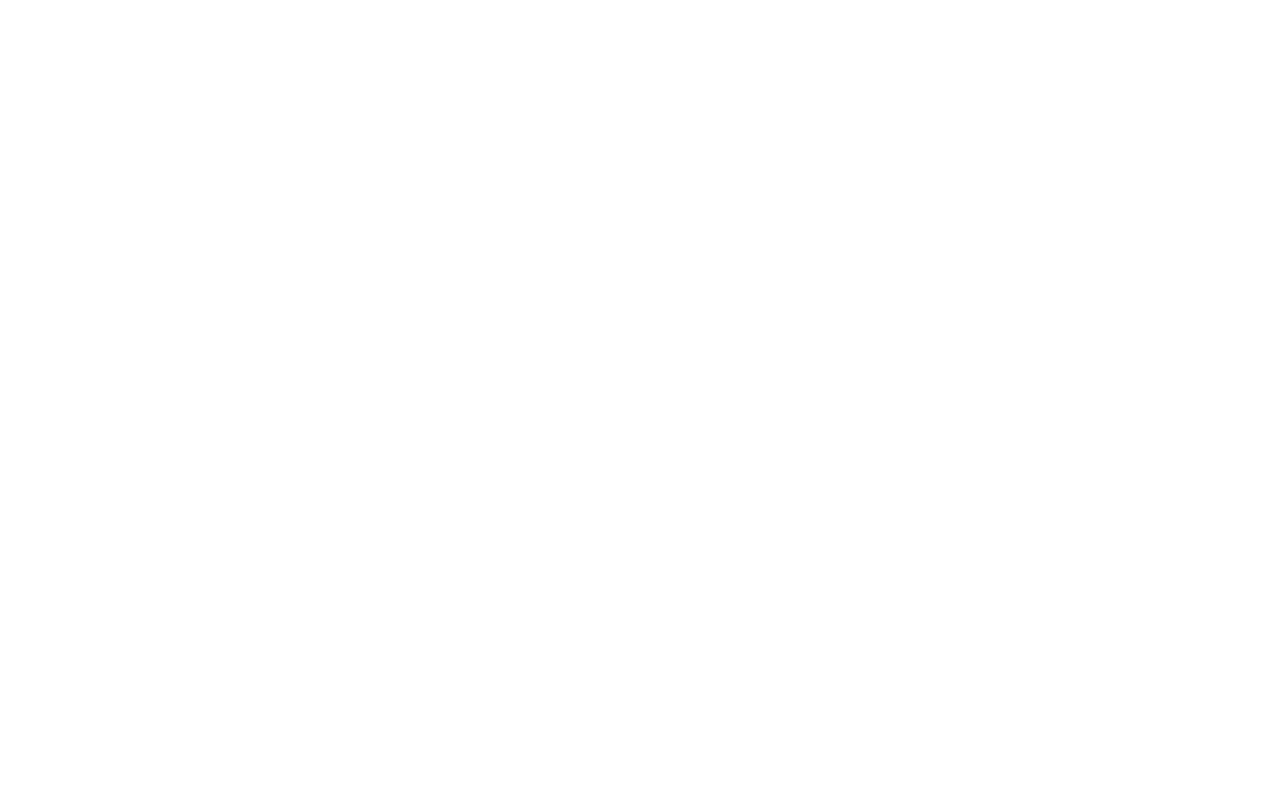
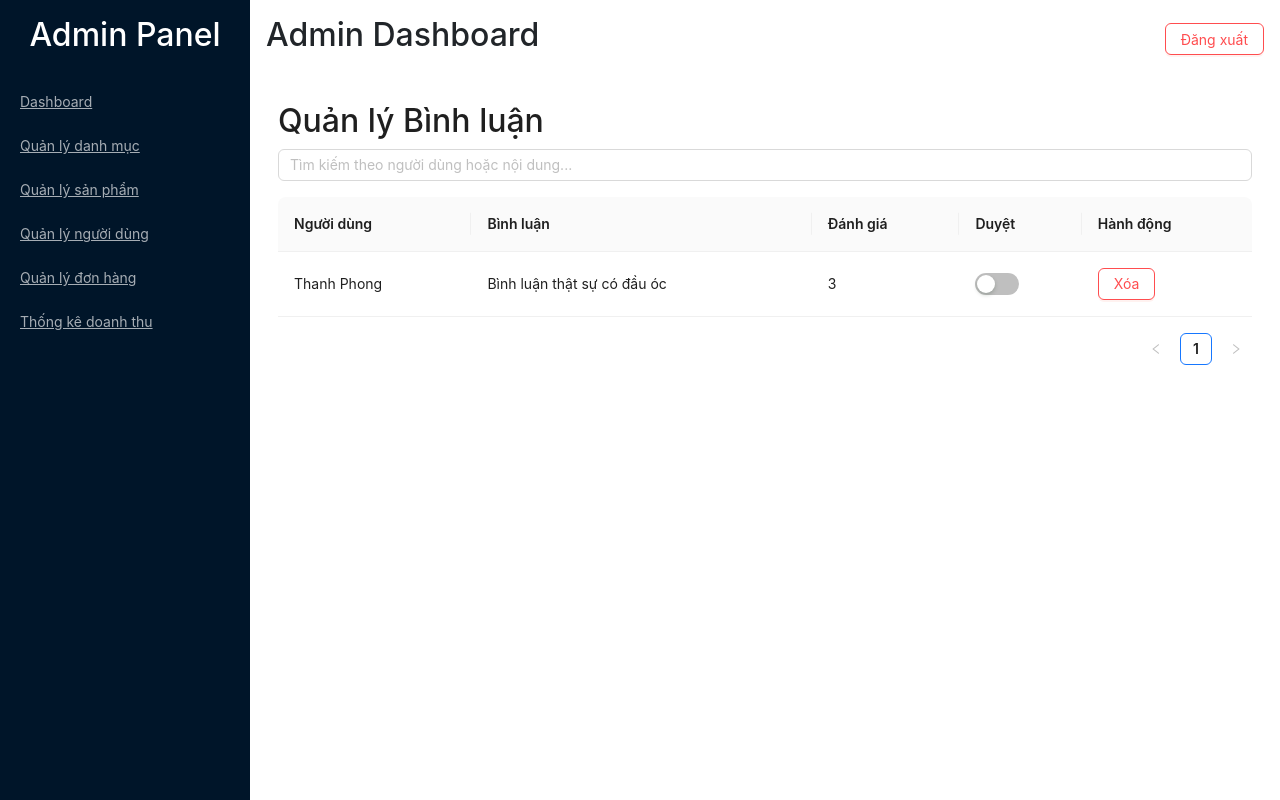
Before and after one commit to Meliodasad/WEB2091-FrameWork2-Uniqlo, a React (Vite) app: page /admin/AdminComments in a window 1280 px wide. Before the commit this address had no page. Built offline with nearby package versions, Linux system fonts and the light colour scheme; data requests are answered from the project's data file; sample sign-in values are in the browser's storage.

Commit message:
comment va sua loi admin

```diff
--- a/db.json
+++ b/db.json
@@ -81,6 +81,15 @@
       "categoryId": "Áo Sơ Mi"
     }
   ],
+  "reviews": [
+    {
+      "id": 1743426368887,
+      "productId": "2",
+      "user": "Thanh Phong",
+      "comment": "Bình luận thật sự có đầu óc",
+      "rating": 3
+    }
+  ],
   "users": [
     {
       "id": "1",
@@ -146,39 +155,6 @@
   ],
   "orders": [
     {
-      "id": "cef0",
-      "userId": "1df9",
-      "items": [
-        {
-          "id": "2",
-          "name": "Áo Polo Dry Pique Uniqlo",
-          "price": 499000,
-          "image": "https://image.uniqlo.com/UQ/ST3/WesternCommon/imagesgoods/426627/item/goods_01_426627.jpg?width=734",
-          "description": "Áo polo vải pique thoáng mát, thiết kế thanh lịch phù hợp đi làm và đi chơi.",
-          "categoryId": "Áo Polo",
-          "quantity": 1
-        },
-        {
-          "id": "5",
-          "name": "Quần Short Dry Ex Uniqlo",
-          "price": 599000,
-          "image": "https://th.bing.com/th/id/R.72efdfb9f2fc097f41fe8454a5aaf098?rik=3ADAKsbkzcq3cw&pid=ImgRaw&r=0",
-          "description": "Quần short thể thao, chất liệu khô nhanh, phù hợp cho các hoạt động ngoài trời.",
-          "categoryId": "Quần Short",
-          "quantity": 1
-        }
-      ],
-      "totalAmount": 1098000,
-      "address": {
-        "province": "Hà Nội",
-        "district": "Hoàn Kiếm",
-        "street": "312323"
-      },
-      "paymentMethod": "COD",
-      "status": "Đã hủy",
-      "createdAt": "2025-03-28T20:31:34.678Z"
-    },
-    {
       "id": "f4b2",
       "userId": "1df9",
       "items": [
@@ -217,7 +193,7 @@
         "street": "dsadasd"
       },
       "paymentMethod": "Chuyển khoản ngân hàng",
-      "status": "Đã hủy",
+      "status": "Đã giao",
       "createdAt": "2025-03-29T04:24:16.583Z"
     },
     {
@@ -265,7 +241,7 @@
         "street": "123"
       },
       "paymentMethod": "Ví điện tử (Momo/ZaloPay)",
-      "status": "Đã hủy",
+      "status": "Đã giao",
       "createdAt": "2025-03-30T12:56:46.651Z"
     },
     {
@@ -289,32 +265,8 @@
         "street": "3"
       },
       "paymentMethod": "COD",
-      "status": "Đã hủy",
+      "status": "Đã giao",
       "createdAt": "2025-03-30T13:02:03.428Z"
-    },
-    {
-      "id": "4c07",
-      "userId": "3",
-      "items": [
-        {
-          "id": "3",
-          "name": "Áo Khoác Gió Uniqlo",
-          "price": 799000,
-          "image": "https://th.bing.com/th/id/OIP.eeLopXt8tToS34vm43j5rwHaHa?rs=1&pid=ImgDetMain",
-          "description": "Áo khoác gió nhẹ, chống nước nhẹ, phù hợp cho mùa thu và xuân.",
-          "categoryId": "Áo Khoác",
-          "quantity": 1
-        }
-      ],
-      "totalAmount": 799000,
-      "address": {
-        "province": "Hồ Chí Minh",
-        "district": "Quận 2",
-        "street": "4"
-      },
-      "paymentMethod": "Ví điện tử (Momo/ZaloPay)",
-      "status": "Đang chờ người vận chuyển",
-      "createdAt": "2025-03-30T13:09:55.716Z"
     }
   ],
   "chats": []
--- a/src/components/Sidebar.tsx
+++ b/src/components/Sidebar.tsx
@@ -15,7 +15,9 @@
         <li><Link to="/admin/users">Quản lý người dùng</Link></li>
         <li><Link to="/admin/employees">Quản lý nhân viên</Link></li>
         <li><Link to="/admin/orders">Quản lý đơn hàng</Link></li>
+        <li><Link to="/admin/AdminComments">Quản lý bình luận</Link></li>
         <li><Link to="/admin/reports">Thống kê doanh thu</Link></li>
+
       </ul>
     </div>
   );
--- /dev/null
+++ b/src/pages/admin/AdminConmments.tsx
@@ -0,0 +1,91 @@
+import { useEffect, useState } from "react";
+import { Table, Button, Input, Switch, message } from "antd";
+
+interface Review {
+  id: number;
+  productId: number;
+  user: string;
+  comment: string;
+  rating: number;
+  approved: boolean;
+}
+
+const AdminComments = () => {
+  const [reviews, setReviews] = useState<Review[]>([]);
+  const [filteredReviews, setFilteredReviews] = useState<Review[]>([]);
+  const [searchQuery, setSearchQuery] = useState("");
+
+  useEffect(() => {
+    fetch("http://localhost:3001/reviews")
+      .then((res) => res.json())
+      .then((data) => {
+        setReviews(data);
+        setFilteredReviews(data);
+      })
+      .catch((error) => console.error("Lỗi tải bình luận:", error));
+  }, []);
+
+  const handleDelete = async (id: number) => {
+    await fetch(`http://localhost:3001/reviews/${id}`, { method: "DELETE" });
+    setReviews(reviews.filter((review) => review.id !== id));
+    setFilteredReviews(filteredReviews.filter((review) => review.id !== id));
+    message.success("Đã xóa bình luận!");
+  };
+
+  const handleApprovalToggle = async (id: number, approved: boolean) => {
+    await fetch(`http://localhost:3001/reviews/${id}`, {
+      method: "PATCH",
+      headers: { "Content-Type": "application/json" },
+      body: JSON.stringify({ approved })
+    });
+
+    setReviews(reviews.map((r) => (r.id === id ? { ...r, approved } : r)));
+    setFilteredReviews(filteredReviews.map((r) => (r.id === id ? { ...r, approved } : r)));
+    message.success("Cập nhật trạng thái thành công!");
+  };
+
+  const handleSearch = (query: string) => {
+    setSearchQuery(query);
+    setFilteredReviews(
+      reviews.filter(
+        (r) => r.user.toLowerCase().includes(query.toLowerCase()) || r.comment.toLowerCase().includes(query.toLowerCase())
+      )
+    );
+  };
+
+  const columns = [
+    { title: "Người dùng", dataIndex: "user", key: "user" },
+    { title: "Bình luận", dataIndex: "comment", key: "comment" },
+    { title: "Đánh giá", dataIndex: "rating", key: "rating" },
+    {
+      title: "Duyệt",
+      dataIndex: "approved",
+      key: "approved",
+      render: (approved: boolean, record: Review) => (
+        <Switch checked={approved} onChange={(value) => handleApprovalToggle(record.id, value)} />
+      )
+    },
+    {
+      title: "Hành động",
+      key: "action",
+      render: (_: any, record: Review) => (
+        <Button danger onClick={() => handleDelete(record.id)}>Xóa</Button>
+      )
+    }
+  ];
+
+  return (
+    <div className="container mt-4">
+      <h2>Quản lý Bình luận</h2>
+      <Input
+        placeholder="Tìm kiếm theo người dùng hoặc nội dung..."
+        value={searchQuery}
+        onChange={(e) => handleSearch(e.target.value)}
+        className="mb-3"
+      />
+      <Table columns={columns} dataSource={filteredReviews} rowKey="id" />
+    </div>
+  );
+};
+
+export default AdminComments;
--- a/src/pages/client/ProductDetail.tsx
+++ b/src/pages/client/ProductDetail.tsx
@@ -66,20 +66,41 @@
     navigate("/cart");
   };
 
-  const handleReviewSubmit = () => {
-    if (!newReview.user || !newReview.comment) return alert("Vui lòng nhập đầy đủ thông tin!");
+  const handleReviewSubmit = async () => {
+    if (!newReview.user || !newReview.comment) {
+      alert("Vui lòng nhập đầy đủ thông tin!");
+      return;
+    }
 
-    const reviewData = { ...newReview, productId: id };
-    fetch("http://localhost:3001/reviews", {
-      method: "POST",
-      headers: { "Content-Type": "application/json" },
-      body: JSON.stringify(reviewData),
-    })
-      .then((res) => res.json())
-      .then((data) => setReviews([...reviews, data]));
+    const reviewData = {
+      id: Date.now(), // Đảm bảo có ID
+      productId: id,
+      user: newReview.user,
+      comment: newReview.comment,
+      rating: newReview.rating
+    };
 
-    setNewReview({ user: "", comment: "", rating: 5 });
+    try {
+      const res = await fetch("http://localhost:3001/reviews", {
+        method: "POST",
+        headers: { "Content-Type": "application/json" },
+        body: JSON.stringify(reviewData),
+      });
+
+      if (!res.ok) {
+        throw new Error(`Lỗi HTTP: ${res.status}`);
+      }
+
+      const data = await res.json();
+      setReviews([...reviews, data]);
+      setNewReview({ user: "", comment: "", rating: 5 });
+    } catch (error) {
+      console.error("Lỗi gửi đánh giá:", error);
+      alert("Gửi đánh giá thất bại! Kiểm tra console để xem lỗi.");
+    }
   };
+
+
 
   if (loading || !product) return <div className="text-center">⏳ Đang tải sản phẩm...</div>;
 
--- a/src/routes.tsx
+++ b/src/routes.tsx
@@ -17,6 +17,7 @@
 import OrdersPage from "./pages/client/OrdersPage";
 import Orders from "./pages/admin/Oders";
 import AdminDashboard from "./pages/admin/thongke";
+import AdminComments from "./pages/admin/AdminConmments";
 
 function App() {
   return (
@@ -41,6 +42,7 @@
           <Route path="products" element={<Products />} />
           <Route path="users" element={<Users />} />
           <Route path="orders" element={<Orders />} />
+          <Route path="AdminComments" element={<AdminComments />} />
           <Route path="reports" element={<AdminDashboard />} />
         </Route>
       </Routes>
```
